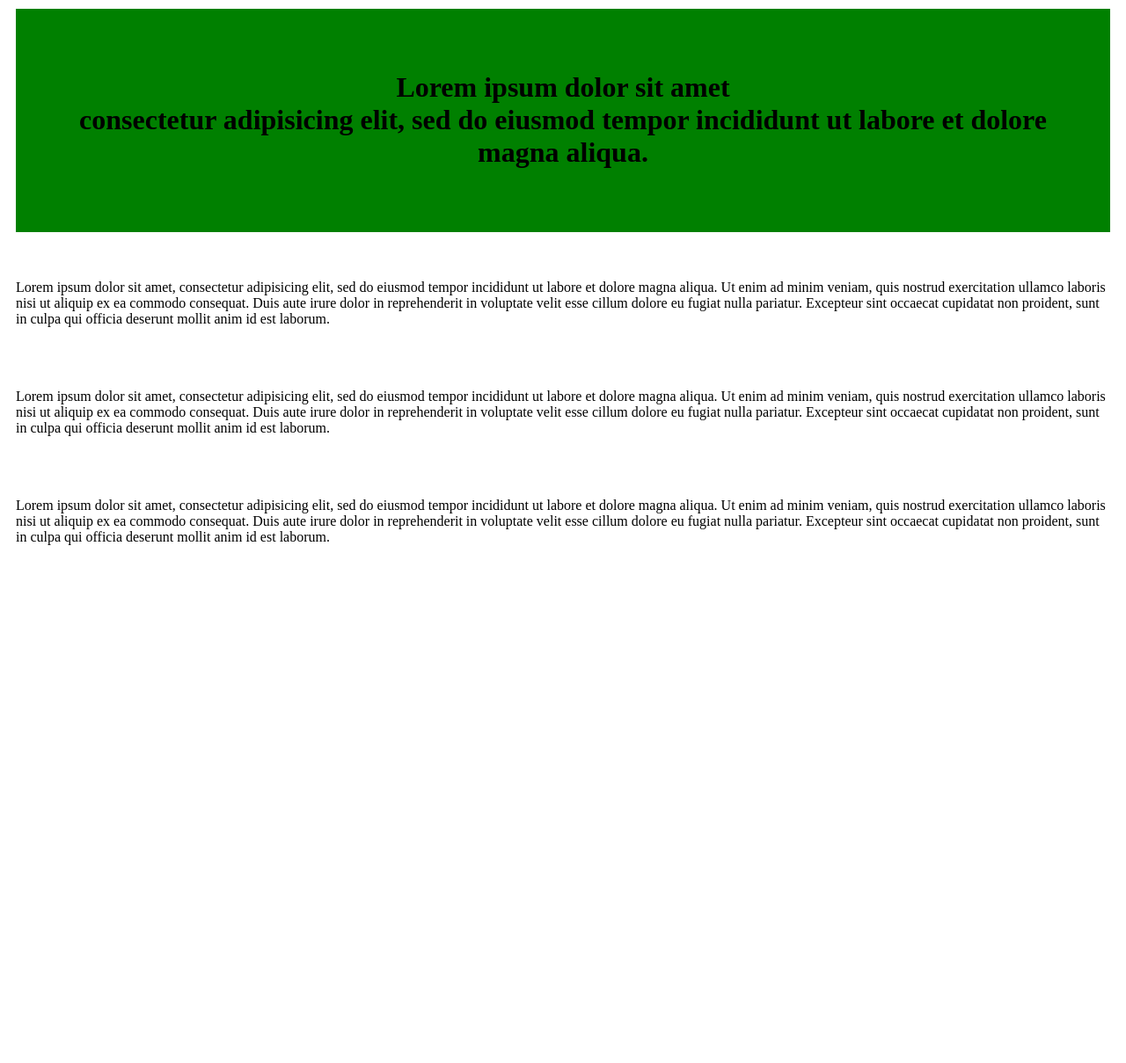
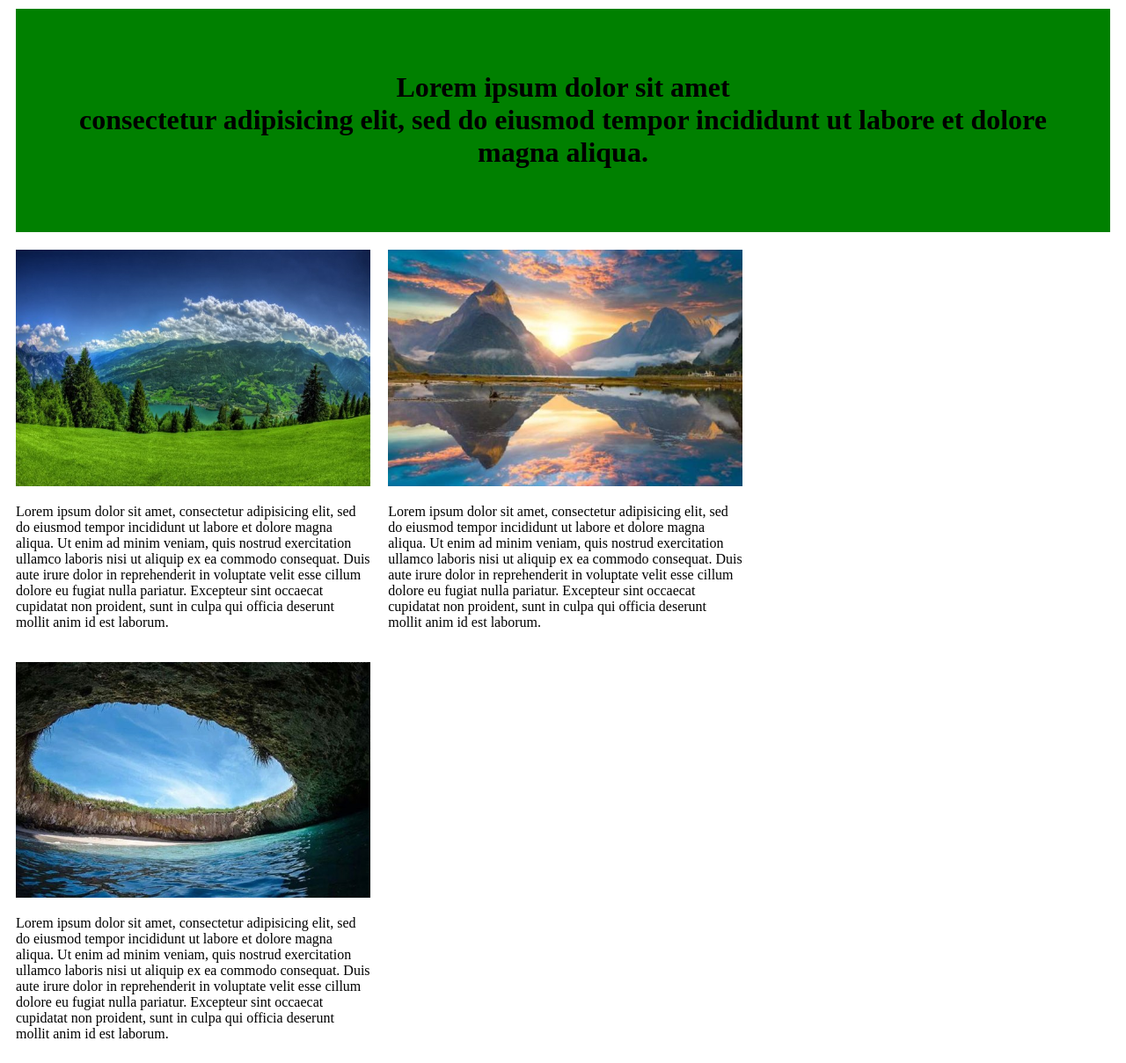
Before and after one commit to migcont/E3CP1A1, a plain HTML site: page ejercicio6/index.html in a window 1280 px wide. Shown: the whole page at 88% size. Before the commit the page ends 800 px from the top, so only its background shows below. Drawn offline with Linux system fonts and the light colour scheme.

Commit message:
ADD: se modifica ejercicio6

```diff
--- a/ejercicio6/index.html
+++ b/ejercicio6/index.html
@@ -6,8 +6,9 @@
   <title>Ejercicio 5</title>
   <style>
   .header{text-align: center; background-color: green; padding: 50px; margin: 10px;}
-  .columna{float:left; margin:5px; padding: 5px;  width: calc(33% - 16.px);}
+  .columna{float:left; margin:5px; padding: 5px;  width: 31.9%;}
   .columna img{width: 100%;}
+
   @media (max-width: 400px) {
     .columna{width:100%;}
   }
@@ -18,15 +19,15 @@
     <h1>Lorem ipsum dolor sit amet<br/>consectetur adipisicing elit, sed do eiusmod tempor incididunt ut labore et dolore magna aliqua.</h1>
   </div>
   <div class="columna">
-    <img src="..images/bosque.jpg" alt="">
+    <img src="../images/bosque.jpg" alt="">
     <p>Lorem ipsum dolor sit amet, consectetur adipisicing elit, sed do eiusmod tempor incididunt ut labore et dolore magna aliqua. Ut enim ad minim veniam, quis nostrud exercitation ullamco laboris nisi ut aliquip ex ea commodo consequat. Duis aute irure dolor in reprehenderit in voluptate velit esse cillum dolore eu fugiat nulla pariatur. Excepteur sint occaecat cupidatat non proident, sunt in culpa qui officia deserunt mollit anim id est laborum.</p>
   </div>
   <div class="columna">
-    <img src="..images/montana.jpg" alt="">
+    <img src="../images/montana.jpg" alt="">
     <p>Lorem ipsum dolor sit amet, consectetur adipisicing elit, sed do eiusmod tempor incididunt ut labore et dolore magna aliqua. Ut enim ad minim veniam, quis nostrud exercitation ullamco laboris nisi ut aliquip ex ea commodo consequat. Duis aute irure dolor in reprehenderit in voluptate velit esse cillum dolore eu fugiat nulla pariatur. Excepteur sint occaecat cupidatat non proident, sunt in culpa qui officia deserunt mollit anim id est laborum.</p>
   </div>
   <div class="columna">
-    <img src="..images/playa.jpg" alt="">
+    <img src="../images/playa.jpg" alt="">
     <p>Lorem ipsum dolor sit amet, consectetur adipisicing elit, sed do eiusmod tempor incididunt ut labore et dolore magna aliqua. Ut enim ad minim veniam, quis nostrud exercitation ullamco laboris nisi ut aliquip ex ea commodo consequat. Duis aute irure dolor in reprehenderit in voluptate velit esse cillum dolore eu fugiat nulla pariatur. Excepteur sint occaecat cupidatat non proident, sunt in culpa qui officia deserunt mollit anim id est laborum.</p>
   </div>
 </body>
```
